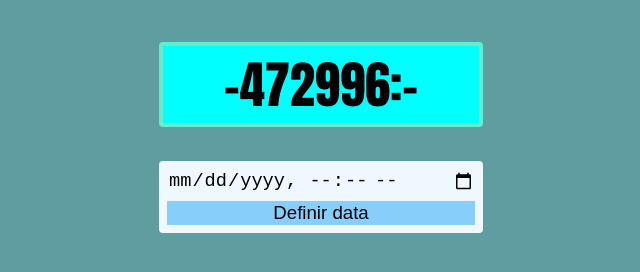
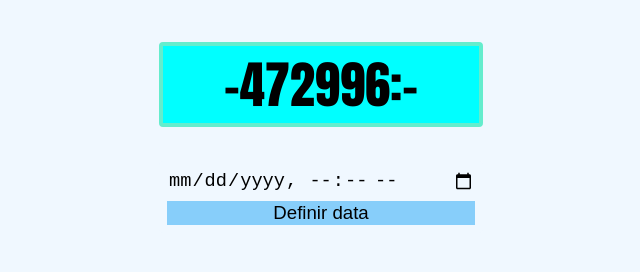
Before and after one commit to TulioMoura/vacation-timer, a plain HTML site: page index.html in a window 1280 px wide. Shown: the whole page, without its empty margins (319-959 px from the left). Drawn offline with Linux system fonts and the light colour scheme.

Commit message:
changed background color

```diff
--- a/style.css
+++ b/style.css
@@ -18,7 +18,7 @@
 
 body{
     display: flex;
-    background-color: cadetblue;
+    background-color: aliceblue;
     justify-content: center;
     flex-direction: column;
     align-items: center;
@@ -51,5 +51,5 @@ input{
 }
 
 *{
-    background-color: cadetblue;
+    background-color: aliceblue;
 }
```
